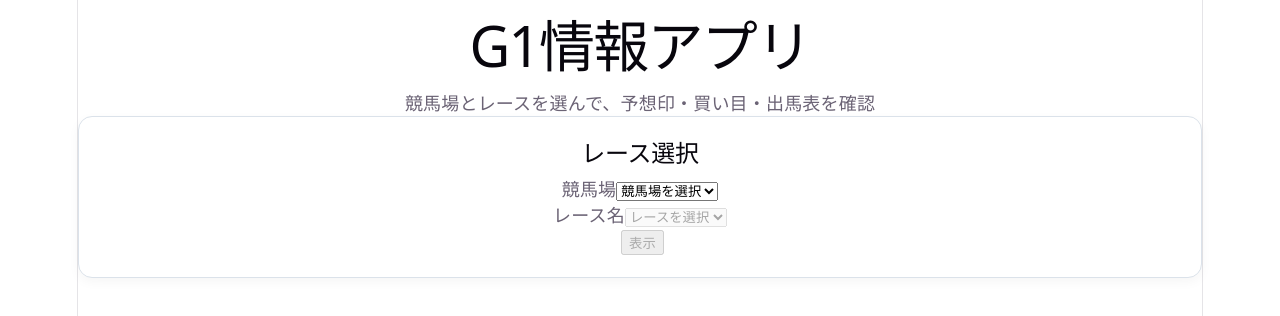
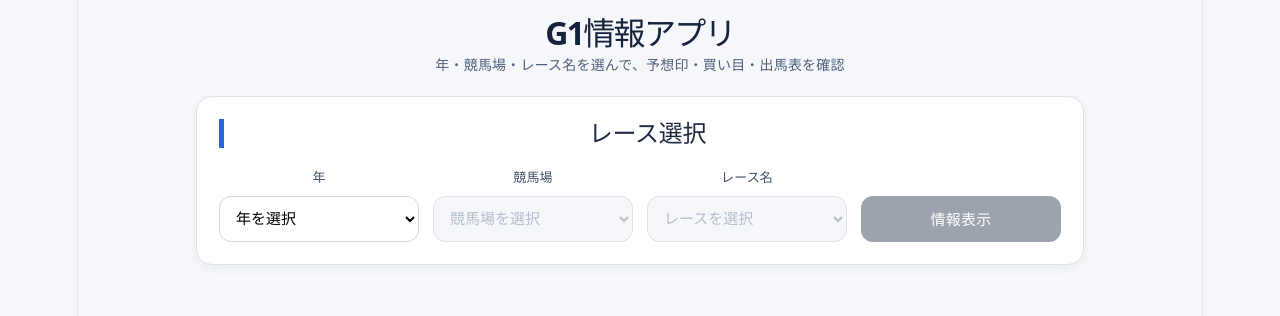
Before and after one commit to zenpukulife4946blog-sketch/g1-app, a React (Vite) app: page / in a window 1280 px wide. Shown: the top 316 px of the page. Built offline with nearby package versions, Linux system fonts and the light colour scheme.

Commit message:
スマホUI改善

```diff
--- a/src/App.css
+++ b/src/App.css
@@ -1,16 +1,140 @@
+* {
+  box-sizing: border-box;
+}
+
+body {
+  margin: 0;
+  background: #f5f7fb;
+  color: #222;
+  font-family: -apple-system, BlinkMacSystemFont, "Segoe UI", sans-serif;
+}
+
+#root {
+  min-height: 100vh;
+}
+
+.app {
+  width: 100%;
+}
+
+.container {
+  max-width: 920px;
+  margin: 0 auto;
+  padding: 20px 16px 40px;
+}
+
+.page-header {
+  margin-bottom: 20px;
+}
+
+.page-header h1 {
+  margin: 0 0 8px;
+  font-size: 32px;
+  font-weight: 800;
+  color: #16233d;
+}
+
+.page-subtitle {
+  margin: 0;
+  color: #50607a;
+  font-size: 14px;
+  line-height: 1.6;
+}
+
 .panel {
   background: #ffffff;
   border: 1px solid #dbe2ea;
-  border-radius: 14px;
+  border-radius: 16px;
   padding: 22px;
   margin-bottom: 20px;
   box-shadow: 0 4px 12px rgba(0, 0, 0, 0.04);
 }
 
+.section-title {
+  margin: 0 0 16px;
+  font-size: 24px;
+  font-weight: 800;
+  color: #1f2a44;
+  border-left: 5px solid #2563eb;
+  padding-left: 10px;
+}
+
+.strong-title {
+  color: #16233d;
+}
+
+.filters {
+  display: grid;
+  grid-template-columns: repeat(4, 1fr);
+  gap: 14px;
+  align-items: end;
+}
+
+.field {
+  display: flex;
+  flex-direction: column;
+  gap: 6px;
+}
+
+.field label {
+  font-size: 13px;
+  font-weight: 700;
+  color: #425069;
+}
+
+.field select,
+.load-button {
+  height: 46px;
+  border: 1px solid #cfd8e3;
+  border-radius: 12px;
+  padding: 0 12px;
+  font-size: 15px;
+  background: #fff;
+}
+
+.field select:disabled {
+  background: #f1f5f9;
+  color: #94a3b8;
+}
+
+.load-button {
+  background: linear-gradient(135deg, #2563eb 0%, #1d4ed8 100%);
+  color: #fff;
+  font-weight: 800;
+  cursor: pointer;
+  border: none;
+  box-shadow: 0 8px 18px rgba(37, 99, 235, 0.25);
+  letter-spacing: 0.02em;
+}
+
+.load-button:hover:not(:disabled) {
+  transform: translateY(-1px);
+}
+
+.load-button:disabled {
+  background: #9ca3af;
+  cursor: not-allowed;
+  box-shadow: none;
+}
+
 .race-grid {
   display: grid;
-  grid-template-columns: 110px 1fr;
-  gap: 12px 16px;
+  grid-template-columns: 90px 1fr 90px 1fr;
+  gap: 14px 18px;
+  align-items: start;
+}
+
+.grid-label {
+  font-size: 14px;
+  font-weight: 800;
+  color: #475569;
+}
+
+.grid-value {
+  font-size: 16px;
+  font-weight: 700;
+  color: #0f172a;
+  line-height: 1.7;
 }
 
 .course-comment {
@@ -24,10 +148,25 @@
 }
 
 .mark-item {
+  display: flex;
+  align-items: center;
+  gap: 12px;
   padding: 12px 14px;
-  border-radius: 10px;
+  border-radius: 12px;
   color: #fff;
-  font-weight: 700;
+  font-weight: 800;
+  font-size: 16px;
+}
+
+.mark-symbol {
+  display: inline-flex;
+  align-items: center;
+  justify-content: center;
+  width: 28px;
+  min-width: 28px;
+  height: 28px;
+  border-radius: 999px;
+  background: rgba(255, 255, 255, 0.18);
 }
 
 .mark-red {
@@ -55,67 +194,92 @@
   flex-direction: column;
   gap: 10px;
   line-height: 1.8;
+  font-size: 16px;
+  font-weight: 700;
+  color: #0f172a;
+}
+
+.horse-card-list {
+  display: flex;
+  flex-direction: column;
+  gap: 10px;
 }
 
 .horse-card {
-  background: #fff;
+  width: 100%;
+  background: #ffffff;
   border: 1px solid #d6deea;
-  border-radius: 12px;
-  padding: 14px;
-  margin-bottom: 12px;
+  border-radius: 14px;
+  padding: 14px 16px;
+  text-align: left;
   cursor: pointer;
-  transition: background 0.2s ease, transform 0.2s ease;
+  transition: 0.2s ease;
 }
 
 .horse-card:hover {
-  background: #f5f9ff;
+  background: #f7fbff;
+  border-color: #93c5fd;
   transform: translateY(-1px);
 }
 
-.horse-card-top {
-  display: flex;
+.horse-row-top {
+  display: grid;
+  grid-template-columns: 28px minmax(0, 1fr) auto auto;
+  gap: 8px;
   align-items: center;
-  justify-content: space-between;
-  gap: 12px;
-  margin-bottom: 8px;
+}
+
+.horse-number {
+  font-size: 18px;
+  font-weight: 800;
+  color: #16233d;
 }
 
 .horse-name {
-  font-size: 16px;
-  font-weight: 700;
-  color: #1f2a44;
+  font-size: 18px;
+  font-weight: 800;
+  color: #16233d;
+  word-break: break-word;
 }
 
-.horse-mark-badge {
-  min-width: 32px;
-  height: 32px;
-  border-radius: 999px;
-  background: #2563eb;
-  color: #fff;
-  display: inline-flex;
-  align-items: center;
-  justify-content: center;
-  font-weight: 700;
+.horse-style {
+  font-size: 16px;
+  font-family: "Courier New", monospace;
+  letter-spacing: 1px;
+  color: #334155;
 }
 
-.horse-meta {
-  font-size: 14px;
-  color: #4b5563;
-  margin-top: 4px;
+.horse-odds {
+  font-size: 16px;
+  font-weight: 800;
+  color: #16233d;
+  white-space: nowrap;
+}
+
+.horse-row-bottom {
+  margin-top: 6px;
+  padding-left: 36px;
+  font-size: 15px;
+  font-weight: 700;
+  color: #475569;
+}
+
+.horse-detail {
+  display: flex;
+  flex-direction: column;
+  gap: 14px;
 }
 
 .detail-title {
-  font-size: 20px;
-  font-weight: 700;
-  margin-bottom: 14px;
-  color: #1f2a44;
+  font-size: 22px;
+  font-weight: 800;
+  color: #16233d;
 }
 
 .detail-grid {
   display: grid;
   grid-template-columns: repeat(2, 1fr);
-  gap: 12px;
-  margin-bottom: 14px;
+  gap: 14px;
 }
 
 .detail-grid > div {
@@ -124,18 +288,78 @@
   gap: 4px;
 }
 
+.info-label {
+  font-size: 13px;
+  font-weight: 800;
+  color: #64748b;
+}
+
 .detail-summary p {
   margin: 8px 0 0;
-  line-height: 1.8;
+  line-height: 1.9;
+  font-size: 15px;
+  color: #1f2937;
 }
 
-@media (max-width: 600px) {
-  .panel {
-    padding: 16px;
+.empty-message {
+  color: #6b7280;
+  font-size: 14px;
+}
+
+@media (max-width: 900px) {
+  .filters {
+    grid-template-columns: repeat(2, 1fr);
   }
 
   .race-grid {
     grid-template-columns: 90px 1fr;
+  }
+}
+
+@media (max-width: 600px) {
+  .container {
+    padding: 16px 12px 32px;
+  }
+
+  .page-header h1 {
+    font-size: 28px;
+  }
+
+  .section-title {
+    font-size: 21px;
+  }
+
+  .filters {
+    grid-template-columns: 1fr;
+  }
+
+  .field select,
+  .load-button {
+    width: 100%;
+  }
+
+  .panel {
+    padding: 16px;
+    border-radius: 14px;
+  }
+
+  .horse-row-top {
+    grid-template-columns: 24px minmax(0, 1fr);
+    gap: 8px;
+  }
+
+  .horse-style,
+  .horse-odds {
+    grid-column: 2;
+  }
+
+  .horse-name {
+    font-size: 17px;
+  }
+
+  .horse-row-bottom {
+    padding-left: 32px;
+    font-size: 14px;
   }
 
   .detail-grid {
--- a/src/App.jsx
+++ b/src/App.jsx
@@ -1,24 +1,17 @@
-import { useMemo, useState, useRef } from "react";
+import { useMemo, useRef, useState } from "react";
 import "./App.css";
 import { osakaHai2026 } from "./data/osakaHai2026";
 import { arimaKinen2025 } from "./data/arimaKinen2025";
 import { oukaSho2026 } from "./data/oukaSho2026";
 
 function App() {
-  const raceMap = {
-    osaka: osakaHai2026,
-    ouka: oukaSho2026,
-    arima: arimaKinen2025,
-  };
+  const raceCatalog = [
+    { year: "2026", course: "阪神", key: "osaka", label: "大阪杯", data: osakaHai2026 },
+    { year: "2026", course: "阪神", key: "ouka", label: "桜花賞", data: oukaSho2026 },
+    { year: "2025", course: "中山", key: "arima", label: "有馬記念", data: arimaKinen2025 },
+  ];
 
-  const raceOptionsByCourse = {
-    阪神: [
-      { value: "osaka", label: "大阪杯" },
-      { value: "ouka", label: "桜花賞" },
-    ],
-    中山: [{ value: "arima", label: "有馬記念" }],
-  };
-
+  const [selectedYear, setSelectedYear] = useState("");
   const [selectedCourse, setSelectedCourse] = useState("");
   const [selectedRaceKey, setSelectedRaceKey] = useState("");
   const [currentRace, setCurrentRace] = useState(null);
@@ -26,10 +19,27 @@ function App() {
 
   const detailRef = useRef(null);
 
+  const years = useMemo(() => {
+    return [...new Set(raceCatalog.map((race) => race.year))];
+  }, [raceCatalog]);
+
+  const courses = useMemo(() => {
+    if (!selectedYear) return [];
+    return [
+      ...new Set(
+        raceCatalog
+          .filter((race) => race.year === selectedYear)
+          .map((race) => race.course)
+      ),
+    ];
+  }, [selectedYear, raceCatalog]);
+
   const raceOptions = useMemo(() => {
-    if (!selectedCourse) return [];
-    return raceOptionsByCourse[selectedCourse] || [];
-  }, [selectedCourse]);
+    if (!selectedYear || !selectedCourse) return [];
+    return raceCatalog.filter(
+      (race) => race.year === selectedYear && race.course === selectedCourse
+    );
+  }, [selectedYear, selectedCourse, raceCatalog]);
 
   const getStyleIcon = (style) => {
     switch (style) {
@@ -44,6 +54,10 @@ function App() {
       default:
         return "----";
     }
+  };
+
+  const stripMarkSymbol = (value = "", symbol = "") => {
+    return value.replace(symbol, "").trim();
   };
 
   const getHorseComment = (horse) => {
@@ -61,40 +75,69 @@ function App() {
   };
 
   const getHorseMark = (horse) => {
+    if (horse.mark) return horse.mark;
     if (!currentRace?.marks) return "";
 
-    const honmei = currentRace.marks.honmei?.replace("◎ ", "").trim();
-    const taikou = currentRace.marks.taikou?.replace("○ ", "").trim();
-    const tanana = currentRace.marks.tanana?.replace("▲ ", "").trim();
-    const renka = currentRace.marks.renka?.replace("△ ", "").trim();
-    const ana = currentRace.marks.ana?.replace("☆ ", "").trim();
+    const honmei = stripMarkSymbol(currentRace.marks.honmei || "", "◎");
+    const taikou = stripMarkSymbol(currentRace.marks.taikou || "", "○");
+    const tanana = stripMarkSymbol(currentRace.marks.tanana || "", "▲");
+    const renka = stripMarkSymbol(currentRace.marks.renka || "", "△");
+    const ana = stripMarkSymbol(currentRace.marks.ana || "", "☆");
 
     if (horse.name === honmei) return "◎";
     if (horse.name === taikou) return "○";
     if (horse.name === tanana) return "▲";
     if (horse.name === renka) return "△";
     if (horse.name === ana) return "☆";
+    return "";
+  };
 
-    return horse.mark || "";
+  const handleYearChange = (e) => {
+    setSelectedYear(e.target.value);
+    setSelectedCourse("");
+    setSelectedRaceKey("");
+    setCurrentRace(null);
+    setSelectedHorse(null);
+  };
+
+  const handleCourseChange = (e) => {
+    setSelectedCourse(e.target.value);
+    setSelectedRaceKey("");
+    setCurrentRace(null);
+    setSelectedHorse(null);
+  };
+
+  const handleRaceChange = (e) => {
+    setSelectedRaceKey(e.target.value);
+    setCurrentRace(null);
+    setSelectedHorse(null);
   };
 
   const handleLoadRace = () => {
-    if (!selectedRaceKey) return;
-    const race = raceMap[selectedRaceKey];
-    setCurrentRace(race);
+    const foundRace = raceCatalog.find(
+      (race) =>
+        race.year === selectedYear &&
+        race.course === selectedCourse &&
+        race.key === selectedRaceKey
+    );
+
+    if (!foundRace) return;
+
+    setCurrentRace(foundRace.data);
     setSelectedHorse(null);
   };
 
   const handleHorseClick = (horse) => {
-    const enrichedHorse = {
+    setSelectedHorse({
       ...horse,
       mark: getHorseMark(horse),
-    };
-
-    setSelectedHorse(enrichedHorse);
+    });
 
     setTimeout(() => {
-      detailRef.current?.scrollIntoView({ behavior: "smooth", block: "start" });
+      detailRef.current?.scrollIntoView({
+        behavior: "smooth",
+        block: "start",
+      });
     }, 100);
   };
 
@@ -104,7 +147,7 @@ function App() {
         <header className="page-header">
           <h1>G1情報アプリ</h1>
           <p className="page-subtitle">
-            競馬場とレースを選んで、予想印・買い目・出馬表を確認
+            年・競馬場・レース名を選んで、予想印・買い目・出馬表を確認
           </p>
         </header>
 
@@ -113,19 +156,30 @@ function App() {
 
           <div className="filters">
             <div className="field">
+              <label>年</label>
+              <select value={selectedYear} onChange={handleYearChange}>
+                <option value="">年を選択</option>
+                {years.map((year) => (
+                  <option key={year} value={year}>
+                    {year}年
+                  </option>
+                ))}
+              </select>
+            </div>
+
+            <div className="field">
               <label>競馬場</label>
               <select
                 value={selectedCourse}
-                onChange={(e) => {
-                  setSelectedCourse(e.target.value);
-                  setSelectedRaceKey("");
-                  setCurrentRace(null);
-                  setSelectedHorse(null);
-                }}
+                onChange={handleCourseChange}
+                disabled={!selectedYear}
               >
                 <option value="">競馬場を選択</option>
-                <option value="阪神">阪神</option>
-                <option value="中山">中山</option>
+                {courses.map((course) => (
+                  <option key={course} value={course}>
+                    {course}
+                  </option>
+                ))}
               </select>
             </div>
 
@@ -133,17 +187,13 @@ function App() {
               <label>レース名</label>
               <select
                 value={selectedRaceKey}
-                onChange={(e) => {
-                  setSelectedRaceKey(e.target.value);
-                  setCurrentRace(null);
-                  setSelectedHorse(null);
-                }}
+                onChange={handleRaceChange}
                 disabled={!selectedCourse}
               >
                 <option value="">レースを選択</option>
-                {raceOptions.map((r) => (
-                  <option key={r.value} value={r.value}>
-                    {r.label}
+                {raceOptions.map((race) => (
+                  <option key={race.key} value={race.key}>
+                    {race.label}
                   </option>
                 ))}
               </select>
@@ -154,9 +204,9 @@ function App() {
               <button
                 className="load-button"
                 onClick={handleLoadRace}
-                disabled={!selectedRaceKey}
+                disabled={!selectedYear || !selectedCourse || !selectedRaceKey}
               >
-                表示
+                情報表示
               </button>
             </div>
           </div>
@@ -165,61 +215,67 @@ function App() {
         {currentRace && (
           <>
             <section className="panel">
-              <h2 className="section-title">レース概要</h2>
+              <h2 className="section-title strong-title">レース概要</h2>
 
               <div className="race-grid">
-                <div>年</div>
-                <div>{currentRace.year}年</div>
+                <div className="grid-label">年</div>
+                <div className="grid-value">{selectedYear}年</div>
 
-                <div>競馬場</div>
-                <div>{currentRace.course}競馬場</div>
+                <div className="grid-label">競馬場</div>
+                <div className="grid-value">{currentRace.course}競馬場</div>
 
-                <div>レース名</div>
-                <div>{currentRace.raceName}</div>
+                <div className="grid-label">レース名</div>
+                <div className="grid-value">{currentRace.raceName}</div>
 
-                <div>条件</div>
-                <div>
+                <div className="grid-label">条件</div>
+                <div className="grid-value">
                   {currentRace.surface}
                   {currentRace.distance}m / {currentRace.turn} /{" "}
                   {currentRace.courseLayout}
                 </div>
 
-                <div>天候</div>
-                <div>{currentRace.weather || "晴れ"}</div>
+                <div className="grid-label">天候</div>
+                <div className="grid-value">{currentRace.weather || "晴れ"}</div>
 
-                <div>馬場</div>
-                <div>
-                  {currentRace.track ||
-                    currentRace.trackCondition ||
-                    "未設定"}
+                <div className="grid-label">馬場</div>
+                <div className="grid-value">
+                  {currentRace.track || currentRace.trackCondition || "未設定"}
                 </div>
 
-                <div>展開</div>
-                <div>{currentRace.pace}</div>
+                <div className="grid-label">展開</div>
+                <div className="grid-value">{currentRace.pace || "未設定"}</div>
 
-                <div>コース解説</div>
-                <div className="course-comment">{currentRace.courseComment}</div>
+                <div className="grid-label">コース解説</div>
+                <div className="grid-value course-comment">
+                  {currentRace.courseComment || "未設定"}
+                </div>
               </div>
             </section>
 
             {currentRace.marks && (
               <section className="panel">
-                <h2 className="section-title">予想印</h2>
+                <h2 className="section-title strong-title">予想印</h2>
+
                 <div className="marks-box">
                   <div className="mark-item mark-red">
-                    ◎ {currentRace.marks.honmei}
+                    <span className="mark-symbol">◎</span>
+                    <span>{stripMarkSymbol(currentRace.marks.honmei || "", "◎")}</span>
                   </div>
                   <div className="mark-item mark-blue">
-                    ○ {currentRace.marks.taikou}
+                    <span className="mark-symbol">○</span>
+                    <span>{stripMarkSymbol(currentRace.marks.taikou || "", "○")}</span>
                   </div>
                   <div className="mark-item mark-green">
-                    ▲ {currentRace.marks.tanana}
+                    <span className="mark-symbol">▲</span>
+                    <span>{stripMarkSymbol(currentRace.marks.tanana || "", "▲")}</span>
                   </div>
                   <div className="mark-item mark-orange">
-                    △ {currentRace.marks.renka}
+                    <span className="mark-symbol">△</span>
+                    <span>{stripMarkSymbol(currentRace.marks.renka || "", "△")}</span>
                   </div>
                   <div className="mark-item mark-purple">
-                    ☆ {currentRace.marks.ana}
+                    <span className="mark-symbol">☆</span>
+                    <span>{stripMarkSymbol(currentRace.marks.ana || "", "☆")}</span>
                   </div>
                 </div>
               </section>
@@ -227,7 +283,8 @@ function App() {
 
             {currentRace.betting && (
               <section className="panel">
-                <h2 className="section-title">買い目</h2>
+                <h2 className="section-title strong-title">買い目</h2>
+
                 <div className="betting-box">
                   <div>券種: {currentRace.betting.type}</div>
                   <div>1着: {currentRace.betting.first?.join(", ")}</div>
@@ -247,46 +304,44 @@ function App() {
             )}
 
             <section className="panel">
-              <h2 className="section-title">出馬表</h2>
+              <h2 className="section-title strong-title">出馬表</h2>
 
+              <div className="horse-card-list">
                 {(currentRace.horses || []).map((horse) => (
-                <div
+                  <button
                     key={horse.number}
+                    type="button"
                     className="horse-card"
                     onClick={() => handleHorseClick(horse)}
                   >
-                  <div className="horse-card-top">
-                    <div className="horse-name">
-                      {horse.number} {horse.name}
+                    <div className="horse-row-top">
+                      <span className="horse-number">{horse.number}</span>
+                      <span className="horse-name">{horse.name}</span>
+                      <span className="horse-style">{getStyleIcon(horse.style)}</span>
+                      <span className="horse-odds">
+                        単 {horse.odds ?? "-"}
+                      </span>
                     </div>
-                    {getHorseMark(horse) && (
-                      <div className="horse-mark-badge">{getHorseMark(horse)}</div>
-                    )}
+                    <div className="horse-row-bottom">{horse.jockey || "未設定"}</div>
+                  </button>
+                ))}
               </div>
-                  <div className="horse-meta">騎手: {horse.jockey}</div>
-                  <div className="horse-meta">
-                    脚質: {getStyleIcon(horse.style)} {horse.style}
-                  </div>
-                  <div className="horse-meta">オッズ: {horse.odds ?? "-"}</div>
-                </div>
-              ))}
             </section>
 
             <section className="panel" ref={detailRef}>
-              <h2 className="section-title">馬詳細</h2>
+              <h2 className="section-title strong-title">馬詳細</h2>
 
               {selectedHorse ? (
                 <div className="horse-detail">
-                  <div className="detail-title">{selectedHorse.name}</div>
+                  <div className="detail-title">
+                    {selectedHorse.mark ? `${selectedHorse.mark} ` : ""}
+                    {selectedHorse.name}
+                  </div>
 
                   <div className="detail-grid">
                     <div>
-                      <span className="info-label">印</span>
-                      <span>{selectedHorse.mark || "なし"}</span>
-                    </div>
-                    <div>
                       <span className="info-label">騎手</span>
-                      <span>{selectedHorse.jockey}</span>
+                      <span>{selectedHorse.jockey || "未設定"}</span>
                     </div>
                     <div>
                       <span className="info-label">脚質</span>
@@ -298,6 +353,10 @@ function App() {
                       <span className="info-label">オッズ</span>
                       <span>{selectedHorse.odds ?? "-"}</span>
                     </div>
+                    <div>
+                      <span className="info-label">印</span>
+                      <span>{selectedHorse.mark || "なし"}</span>
+                    </div>
                   </div>
 
                   <div className="detail-summary">
@@ -307,7 +366,7 @@ function App() {
                 </div>
               ) : (
                 <div className="empty-message">
-                  馬名をクリックすると、ここにコメントが表示されます。
+                  馬カードをクリックすると、ここにコメントが表示されます。
                 </div>
               )}
             </section>
```
Lines whose indentation alone changed are shown as unchanged.
